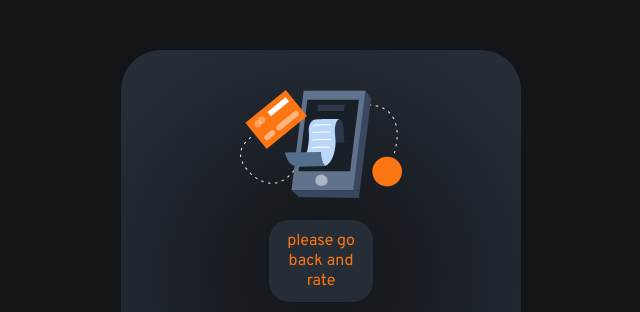
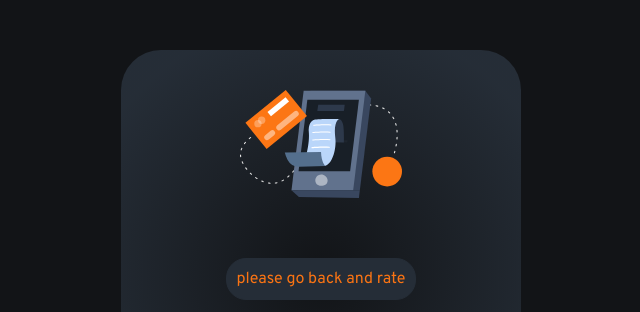
Before and after one commit to CipiVlad/rating_stars_card, a website built with Vite: page thankyou.html in a window 1280 px wide. Shown: the part 125-437 px from the top of the page, without its empty margins (319-959 px from the left). Built offline with nearby package versions, Linux system fonts and the light colour scheme.

Commit message:
adjusting css

```diff
--- a/style.css
+++ b/style.css
@@ -156,11 +156,11 @@ body {
   border: 1px solid var(--dark-blue);
   border-radius: 20px;
   padding: 10px;
-  margin: 0 10vw;
+  margin: 15%;
 }
 
 .grid_container_content_thankyou {
-  display: grid;
-  grid-template-rows: repeat(4, 1fr);
+  display: flex;
+  flex-direction: column;
   margin: 10% 5%;
 }
```
Also changed, not shown: index.html (+1 -1 lines).
